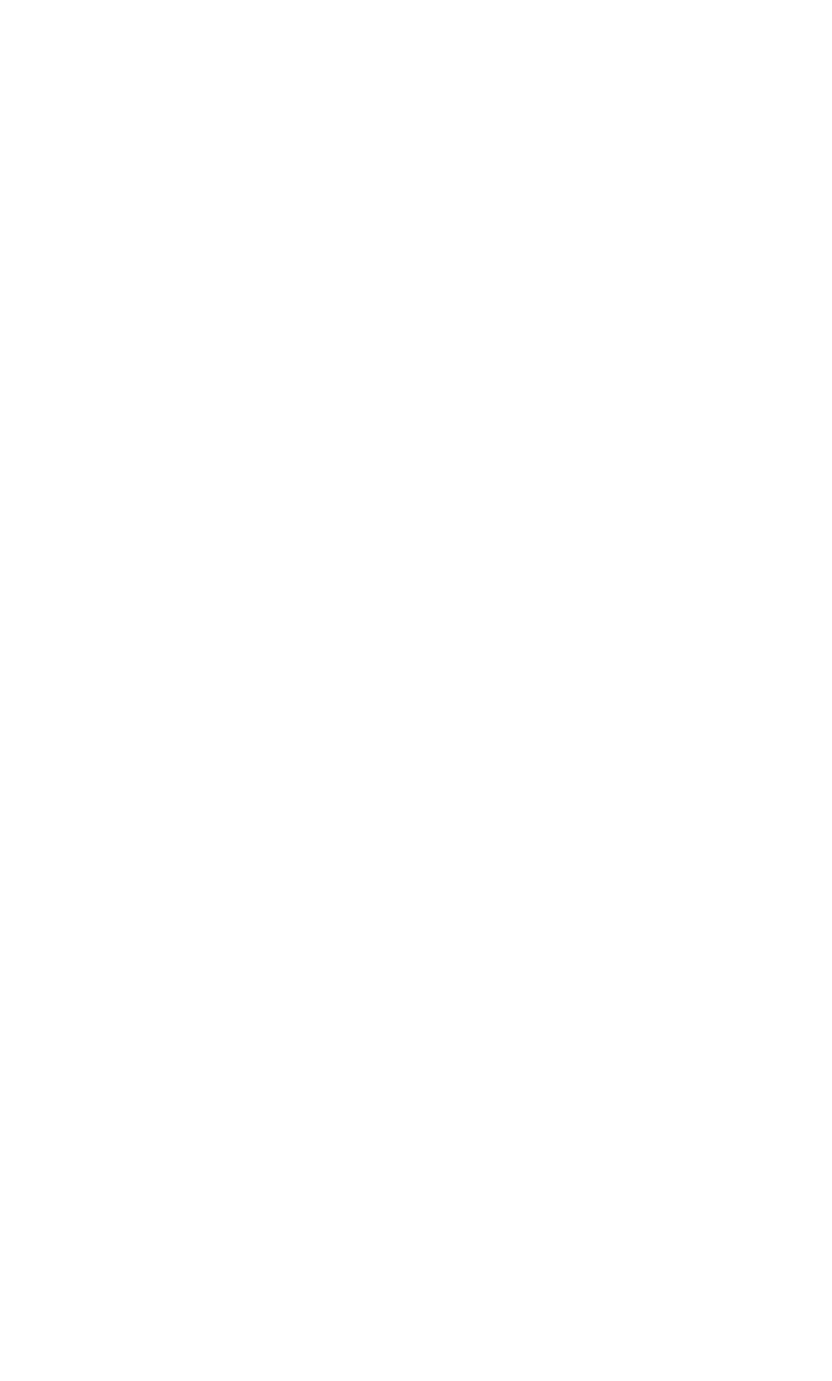
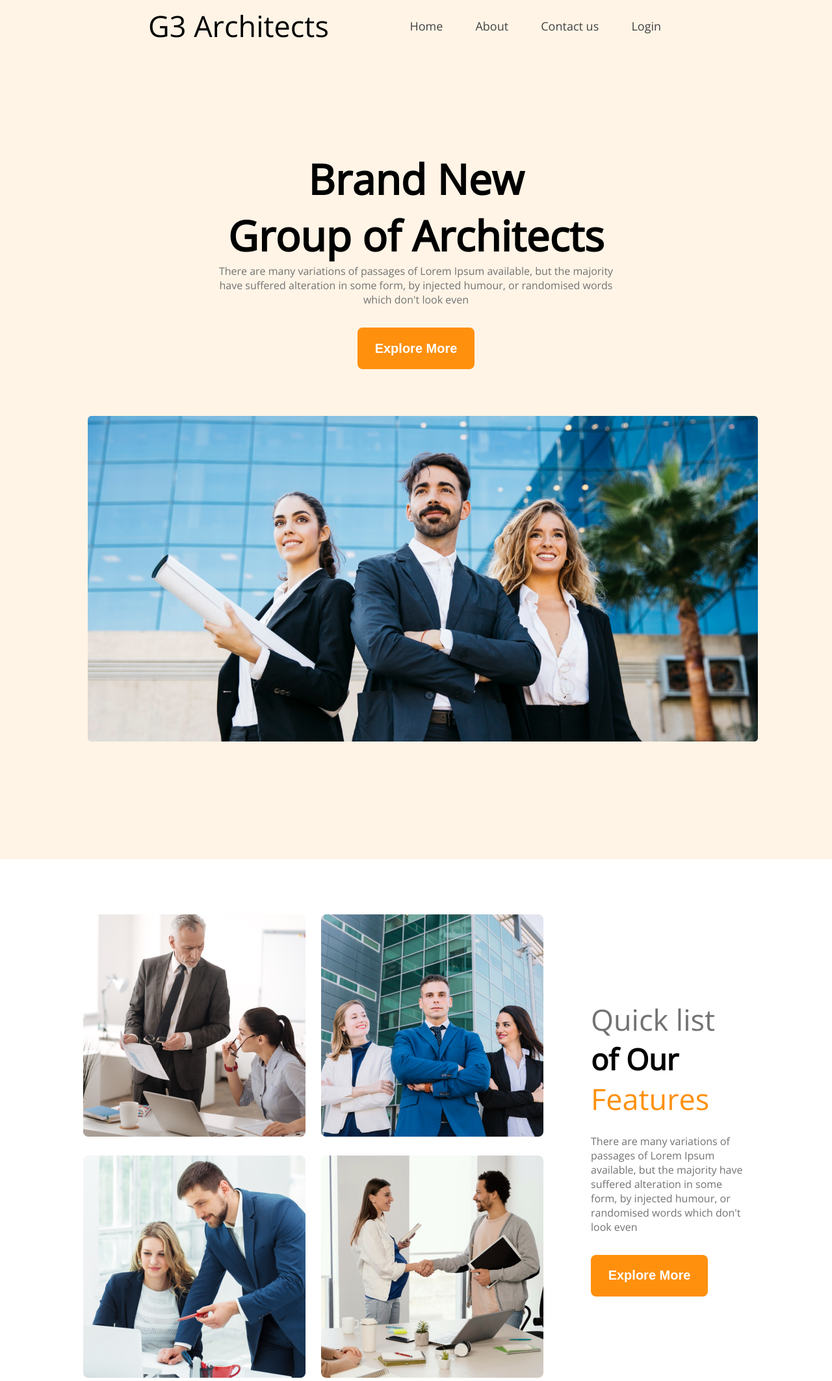
Before and after one commit to sajibshikder1/g3-architects, a plain HTML site: page index.html in a window 1280 px wide. Shown: the whole page at 65% size. Before the commit the page ends 800 px from the top, so only its background shows below. Drawn offline with nearby package versions, Linux system fonts and the light colour scheme; a web font is replaced by a local one.

Commit message:
added team section

```diff
--- a/index.html
+++ b/index.html
@@ -5,10 +5,63 @@
   <meta http-equiv="X-UA-Compatible" content="IE=edge">
   <meta name="viewport" content="width=device-width, initial-scale=1.0">
   <title>G3-Architects</title>
+  <!-- Font Awesome -->
+  <script src="https://kit.fontawesome.com/d2d1e83353.js" crossorigin="anonymous"></script>
   <!-- Stylesheet -->
   <link rel="stylesheet" href="styles/style.css">
 </head>
 <body>
-
+  <!-- Header start -->
+  <header class="header">
+    <nav>
+      <input type="checkbox"  id="check">
+      <label for="check" class="check-btn">
+        <i class="fas fa-bars"></i>
+      </label>
+      <label class="logo">G3 Architects</label>
+      <ul>
+        <li><a class="active" href="#">Home</a></li>
+        <li><a href="#">About</a></li>
+        <li><a href="#">Contact us</a></li>
+        <li><a href="#">Login</a></li>
+      </ul>
+    </nav>
+      <div class="header-info">
+        <h1 class="info-title">Brand New <br> Group of Architects</h1>
+        <p class="info-description">There are many variations of passages of Lorem Ipsum available, but the majority have suffered alteration in some form, by injected humour, or randomised words which don't look even</p>
+        <button class="primary-btn">Explore More</button>
+      </div>
+      <div class="header-banner">
+        <img src="images/banner.png" alt="">
+      </div>
+  </header>
+  <!-- Header end -->
+  <main>
+    <!-- Quick list section start -->
+    <section class="team-container">
+      <div class="team-list">
+        <div class="team-images">
+          <div class="team-image">
+            <img src="images/team1.png" alt="">
+          </div>
+          <div class="team-image">
+            <img src="images/team2.png" alt="">
+          </div>
+          <div class="team-image">
+            <img src="images/team3.png" alt="">
+          </div>
+          <div class="team-image">
+            <img src="images/team4.png" alt="">
+          </div>
+        </div>
+        <div class="team-info">
+          <h3 class="team-title">Quick list <strong>of Our</strong> <span>Features</span></h3>
+          <p class="team-description">There are many variations of passages of Lorem Ipsum available, but the majority have suffered alteration in some form, by injected humour, or randomised words which don't look even</p>
+          <button class="primary-btn">Explore More</button>
+        </div>
+      </div>
+    </section>
+    <!-- Quick list section end -->
+  </main>
 </body>
 </html>
--- a/styles/style.css
+++ b/styles/style.css
@@ -0,0 +1,201 @@
+/* google font  */
+@import url('https://fonts.googleapis.com/css2?family=Arimo&family=Cinzel+Decorative&family=Mandali&family=Open+Sans&family=Oxygen&family=Philosopher&family=Poppins:wght@400;500&family=Quicksand&family=Roboto:wght@400;500&display=swap');
+
+*{
+  padding: 0;
+  margin: 0;
+  text-decoration: none;
+  list-style: none;
+  box-sizing: border-box;
+}
+body{
+  font-family: 'Open Sans', sans-serif;
+}
+
+/* Header styles */
+.header{
+  width: 100%;
+  height: 1322px;
+  background: rgba(255, 144, 14, 0.1);
+}
+
+.check-btn{
+  display: none;
+  font-size: 35px;
+  float: right;
+  margin-right: 40px;
+  color: #424242;
+  line-height: 80px;
+  cursor: pointer;
+}
+#check{
+  display: none;
+}
+label.logo{
+  font-size: 45px;
+  padding-left: 228px;
+  line-height: 80px;
+}
+nav ul{
+  float: right;
+  margin-right: 240px;
+}
+nav ul li{
+  display: inline-block;
+  line-height: 80px;
+  margin: 0 10px;
+
+}
+nav ul li a{
+  text-decoration: none;
+  font-size: 18px;
+  padding: 7px 13px;
+  color: #424242;
+  border-radius: 3px;
+}
+
+.header-info{
+  width: 50%;
+  position: absolute;
+  top: 50%;
+  left: 50%;
+  transform: translate(-50%, -50%);
+  text-align: center;
+}
+.info-title{
+  font-weight: 700;
+  font-size: 64px;
+}
+.info-description{
+  font-weight: 400;
+  font-size: 16px;
+  color: #727272;
+}
+.primary-btn{
+  width: 180px;
+  height: 64px;
+  font-weight: 600;
+  font-size: 20px;
+  background: #FF900E;
+  border-radius: 8px;
+  border: 0;
+  color: white;
+}
+.header-info .primary-btn{
+  margin-top: 32px;
+}
+.header-banner{
+  /* width: 25%; */
+  position: absolute;
+  top: 80%;
+  margin-left: 135px;
+}
+.header-banner img{
+  width: 90%;
+}
+
+/* Team section style */
+  .team-container{
+    display: flex;
+    justify-content: center;
+    margin-top: 85px;
+  }
+  .team-list{
+    width: 80%;
+    display: flex;
+    justify-content: center;
+    align-items: center;
+  }
+  .team-images{
+  display: grid;
+  grid-template-columns: repeat(2, 1fr);
+  grid-row-gap: 24px;
+  grid-column-gap: 24px;
+  margin-right: 73px;
+  }
+  .team-images img{
+    width: 342px;
+    height: 342px;
+  }
+
+.team-title{
+  font-weight: 500;
+  font-size: 45px;
+  color: #727272;
+}
+.team-title strong{
+  color: black;
+}
+.team-title span{
+  color: #FF900E;
+}
+.team-description{
+  font-weight: 400;
+  font-size: 16px;
+  color:  #727272;
+  margin-top: 24px;
+  margin-bottom: 32px;
+}
+
+
+
+
+
+/* Responsive Design */
+/* Mobile Device */
+@media only screen and (max-width:676px) {
+  label.logo{
+    font-size: 35px;
+    padding-left: 20px;
+  }
+  .check-btn{
+    display: block;
+  }
+  ul{
+    position: fixed;
+    width: 100%;
+    height: 50vh;
+    top: 80px;
+    left: 0;
+    left: -100%;
+    text-align: center;
+    transition: all .5s;
+    background: #eff3f6;
+  }
+  nav ul li{
+    display: block;
+    margin: 50px 0;
+    line-height: 30px;
+  }
+  nav ul li a{
+    font-size: 20px;
+  }
+  #check:checked ~ ul{
+    left: 0;
+  }
+  .header{
+    width: 100%;
+    height: 1000px;
+  }
+  .header-info{
+    width: 100%;
+  }
+  .header-banner{
+    margin-top: 50px;
+    margin-left: 1px;
+  }
+  .header-banner img{
+    width: 100%;
+  }
+  .team-list{
+    flex-direction: column;
+    margin-left: 75px;
+  }
+  .team-images{
+    grid-template-columns: repeat(1, 1fr);
+  }
+  .team-info{
+    text-align: center;
+    margin-left: -60px;
+  }
+}
```
